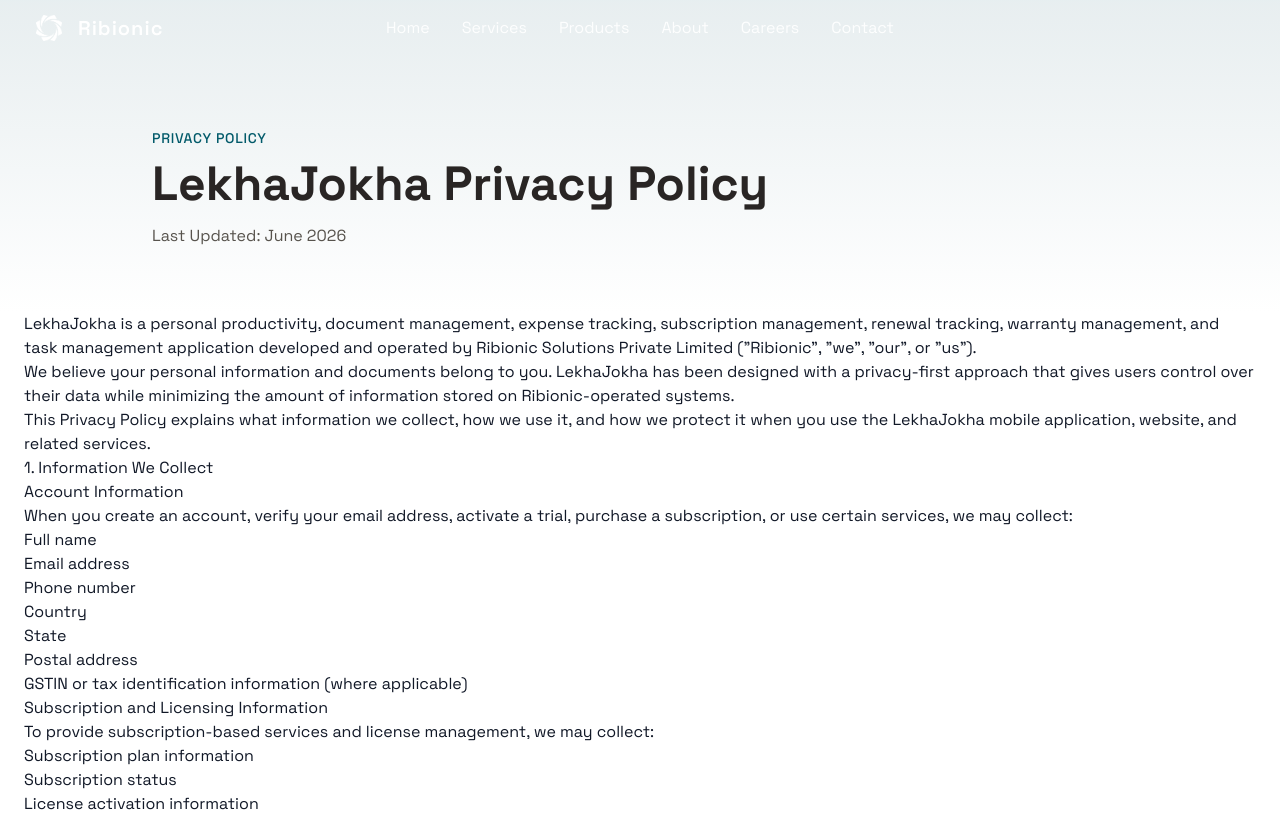
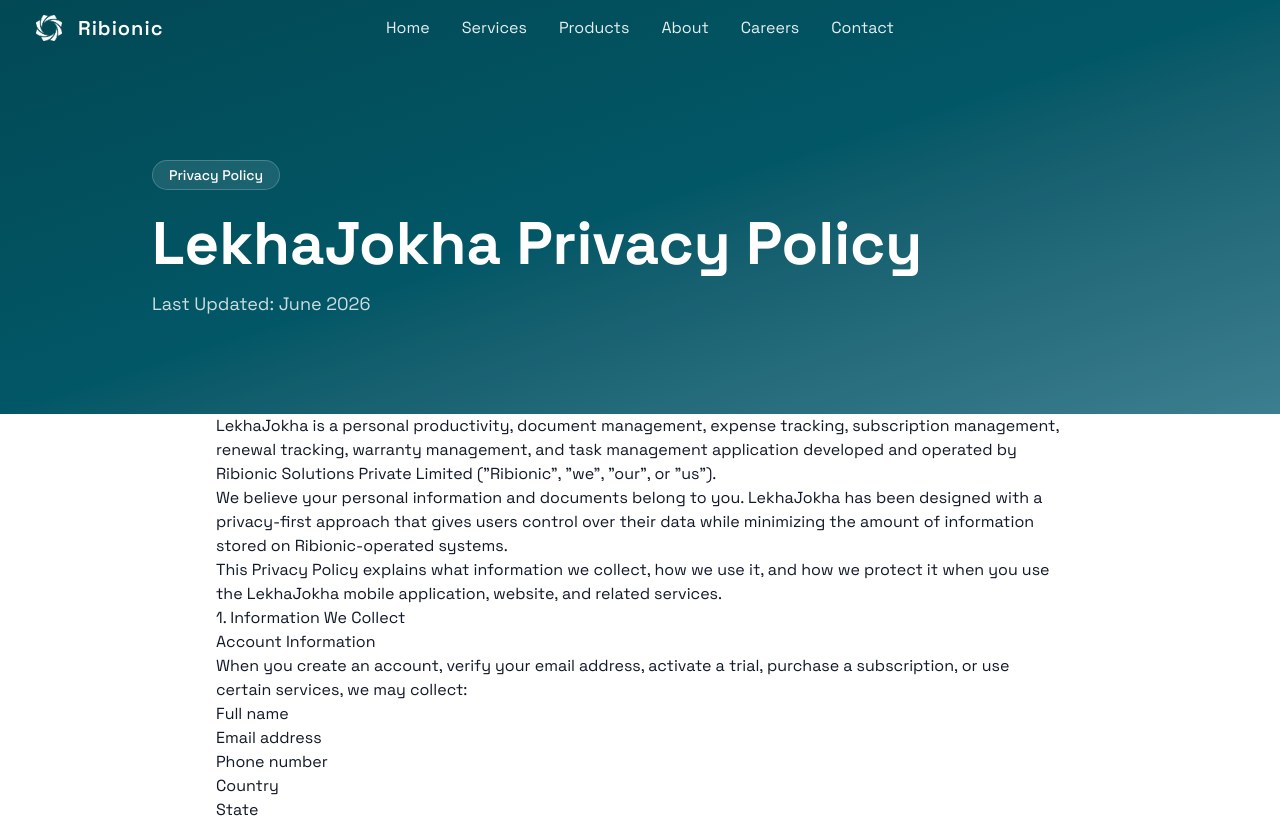
Before and after one commit to shreysircar/RIbionic, a Next.js app: page /privacy/lekhajokha in a window 1280 px wide. Shown: the top 818 px of the page. Built offline with nearby package versions, Linux system fonts and the light colour scheme.

Commit message:
privacy policy for lekhajokha

```diff
--- a/src/app/privacy/lekhajokha/page.tsx
+++ b/src/app/privacy/lekhajokha/page.tsx
@@ -5,17 +5,21 @@ export default function LekhaJokhaPrivacyPage() {
     <main className="bg-white min-h-screen">
 
       {/* Top Gradient */}
-      <section className="pt-32 pb-16 bg-gradient-to-b from-[#025a6a]/10 to-white">
-        <div className="max-w-5xl mx-auto px-6">
-          <p className="text-sm uppercase tracking-wider text-[#025a6a] font-medium">
+    <section className="relative overflow-hidden pt-40 pb-24">
+  <div className="absolute inset-0 bg-gradient-to-br from-[#025a6a] via-[#036d80] to-[#4a9eb3]" />
+
+  <div className="absolute inset-0 bg-black/20" />
+
+  <div className="relative max-w-5xl mx-auto px-6">
+    <span className="inline-flex rounded-full border border-white/20 bg-white/10 px-4 py-1 text-sm font-medium text-white backdrop-blur-sm">
       Privacy Policy
-          </p>
+    </span>
 
-          <h1 className="mt-3 text-4xl md:text-5xl font-bold text-[#292524]">
+    <h1 className="mt-6 text-5xl md:text-6xl font-bold text-white">
       LekhaJokha Privacy Policy
     </h1>
 
-          <p className="mt-4 text-stone-600">
+    <p className="mt-4 text-lg text-white/80">
       Last Updated: June 2026
     </p>
   </div>
@@ -25,7 +29,30 @@ export default function LekhaJokhaPrivacyPage() {
       <section className="pb-24">
         <div className="max-w-4xl mx-auto px-6 prose prose-stone max-w-none">
 
-      <article className="prose prose-stone max-w-none prose-headings:text-[#292524] prose-p:text-stone-700 prose-li:text-stone-700">
+<article
+  className="
+    max-w-4xl
+    mx-auto
+    px-6
+    prose
+    prose-lg
+    prose-headings:font-bold
+    prose-headings:text-[#025a6a]
+    prose-h2:text-3xl
+    prose-h2:border-b
+    prose-h2:border-[#025a6a]/15
+    prose-h2:pb-3
+    prose-h3:text-xl
+    prose-h3:text-[#4a9eb3]
+    prose-p:text-stone-700
+    prose-p:leading-8
+    prose-strong:text-[#025a6a]
+    prose-li:marker:text-[#025a6a]
+    prose-ul:mt-2
+    prose-ul:mb-6
+    prose-li:my-1
+  "
+>
   <p>
     LekhaJokha is a personal productivity, document management, expense
     tracking, subscription management, renewal tracking, warranty management,
```
Lines whose indentation alone changed are shown as unchanged.
